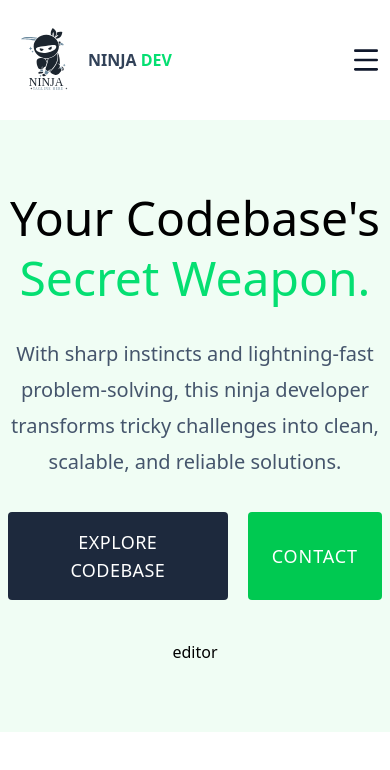
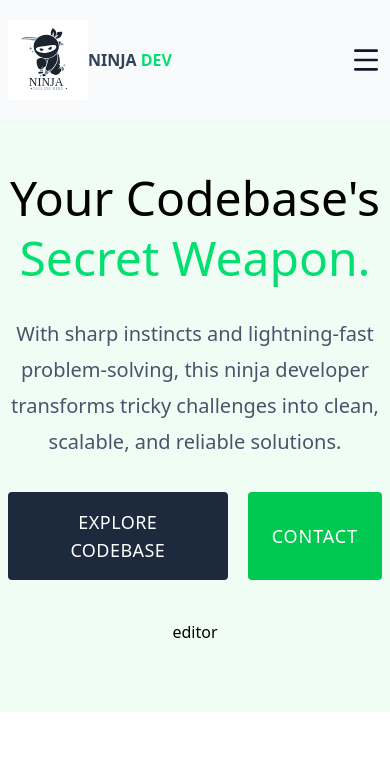
Before and after one commit to reeceballano/landing-page, a React (Vite) app: page / in a window 390 px wide. Shown: the top 770 px of the page. Built offline with nearby package versions, Linux system fonts and the light colour scheme.

Commit message:
set to fixed position on the header

```diff
--- a/src/App.jsx
+++ b/src/App.jsx
@@ -6,6 +6,9 @@ const App = () => {
         <div className="app">
             <Header />
             <Hero />
+            <div className="h-screen">
+
+            </div>
         </div>
     )
 }
--- a/src/components/Header.jsx
+++ b/src/components/Header.jsx
@@ -7,7 +7,7 @@ const Header = () => {
     const [isOpen, setIsOpen] = useState(false);
 
     return (
-        <section className="main-header">
+        <section className="main-header border-b border-slate-100 fixed top-0 bg-slate-50/96 w-full">
             <Container>
                 <div className="desktop-nav hidden md:flex justify-between">
                     <div className="logo-container flex space-x-1 items-center">
--- a/src/components/Hero.jsx
+++ b/src/components/Hero.jsx
@@ -3,7 +3,7 @@ import Section from "./Section";
 
 const Hero = ({ hero, children }) => {
     return (
-        <Section bg="bg-green-50 md:min-h-[calc(100dvh-100px)] flex items-center">
+        <Section bg="bg-green-50 md:min-h-[calc(100dvh-100px)] mt-[100px] flex items-center">
             <Container>
                     <div className="flex md:flex-row flex-col justify-center items-center gap-10">
                         <div className="hero-content md:flex-1">
```
